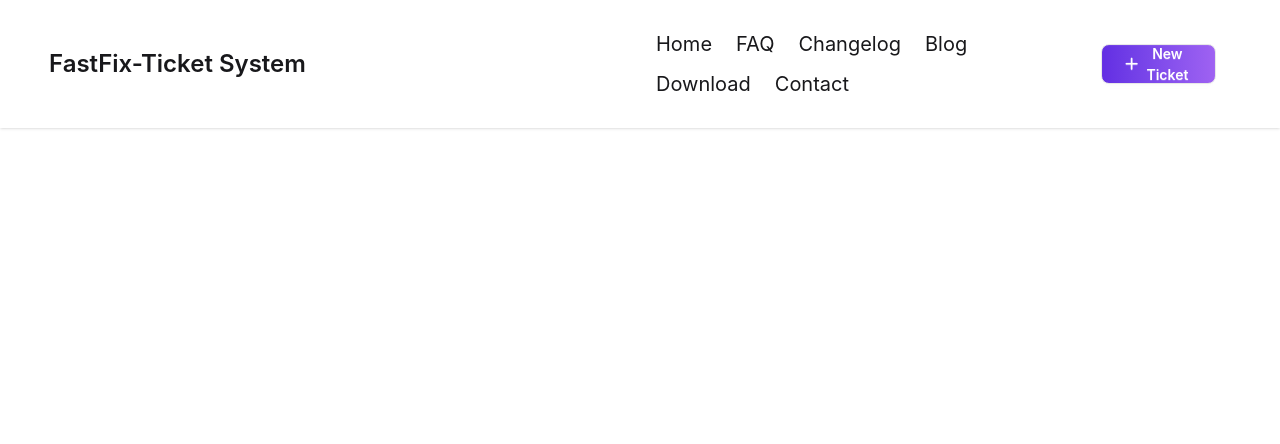
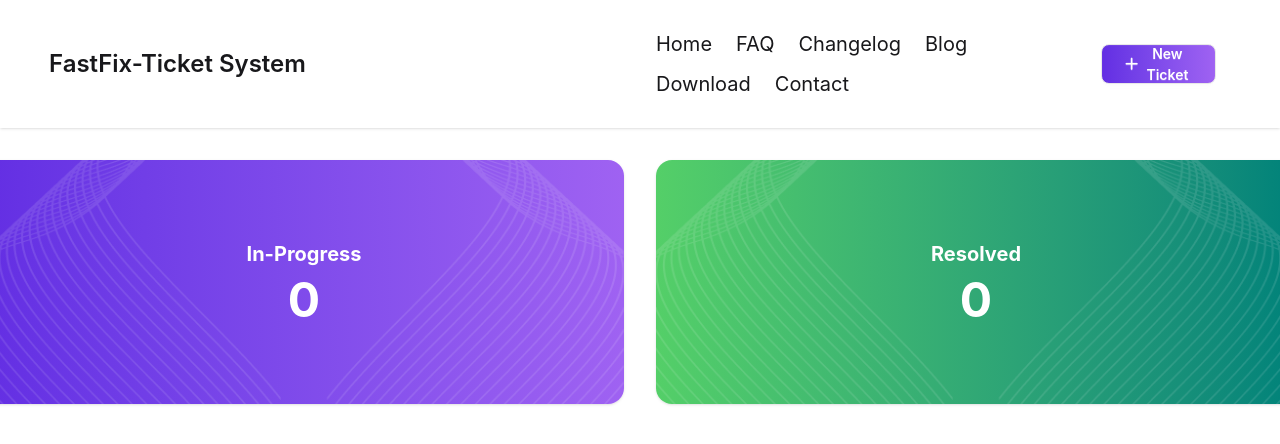
Before and after one commit to monirzkhan/FastFix-Ticket-System, a React (Vite) app: page / in a window 1280 px wide. Shown: the top 444 px of the page. Built offline with nearby package versions, Linux system fonts and the light colour scheme.

Commit message:
banner added

```diff
--- a/src/App.jsx
+++ b/src/App.jsx
@@ -1,5 +1,6 @@
 
 import './App.css'
+import Banner from './Components/Banner/Banner'
 
 import Navbar from './Components/Navbar/Navbar'
 
@@ -12,6 +13,9 @@ function App() {
     {/* Navbar  */}
     <Navbar></Navbar>
 
+    {/* Banner  */}
+    <Banner></Banner>
+
 
     </>
   )
--- /dev/null
+++ b/src/Components/Banner/Banner.jsx
@@ -0,0 +1,55 @@
+import React from 'react';
+import bgImage from '../../assets/vector1.png'
+
+const Banner = () => {
+    return (
+        <div className='md:flex justify-center gap-8 md:my-8 my-4 mx-4'>
+            {/* In-progress  */}
+            <div>
+                <div className="md:my-0 my-4 relative overflow-hidden text-white rounded-2xl py-16 bg-linear-to-r from-[#632EE3]  to-[#9F62F2] md:w-160 w-120 shadow-sm">
+
+                    <img
+                        src={bgImage}
+                        className='absolute left-0 top-0 h-full object-cover opacity-100' />
+
+                    <img
+                        src={bgImage}
+                        className='absolute right-0 top-0 h-full object-cover opacity-100 scale-x-[-1]' />
+
+                    <div className="card-body text-center  py-4">
+                        <p className="font-bold text-xl">In-Progress</p>
+                        <h1 className='font-bold text-5xl'>0</h1>
+
+
+
+                    </div>
+                </div>
+            </div>
+            {/* Resolved  */}
+            <div>
+                <div>
+                    <div className="relative overflow-hidden text-white rounded-2xl py-16 bg-linear-to-r from-[#54CF68]  to-[#00827A] md:w-160  w-120 shadow-sm">
+
+                        <img
+                            src={bgImage}
+                            className='absolute left-0 top-0 h-full object-cover opacity-100' />
+
+                        <img
+                            src={bgImage}
+                            className='absolute right-0 top-0 h-full object-cover opacity-100 scale-x-[-1]' />
+
+                        <div className="card-body text-center  py-4">
+                            <p className="font-bold text-xl">Resolved</p>
+                            <h1 className='font-bold text-5xl'>0</h1>
+
+
+
+                        </div>
+                    </div>
+                </div>
+            </div>
+        </div>
+    );
+};
+
+export default Banner;
```
Also changed, not shown: src/assets/Clip_path_group.png (added).
